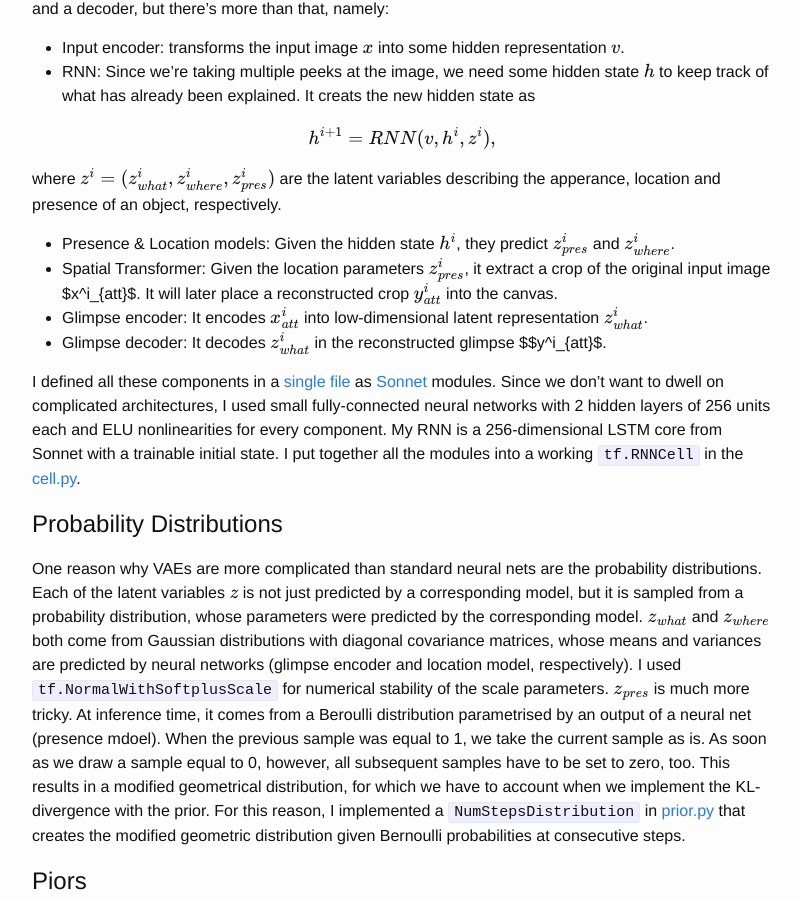
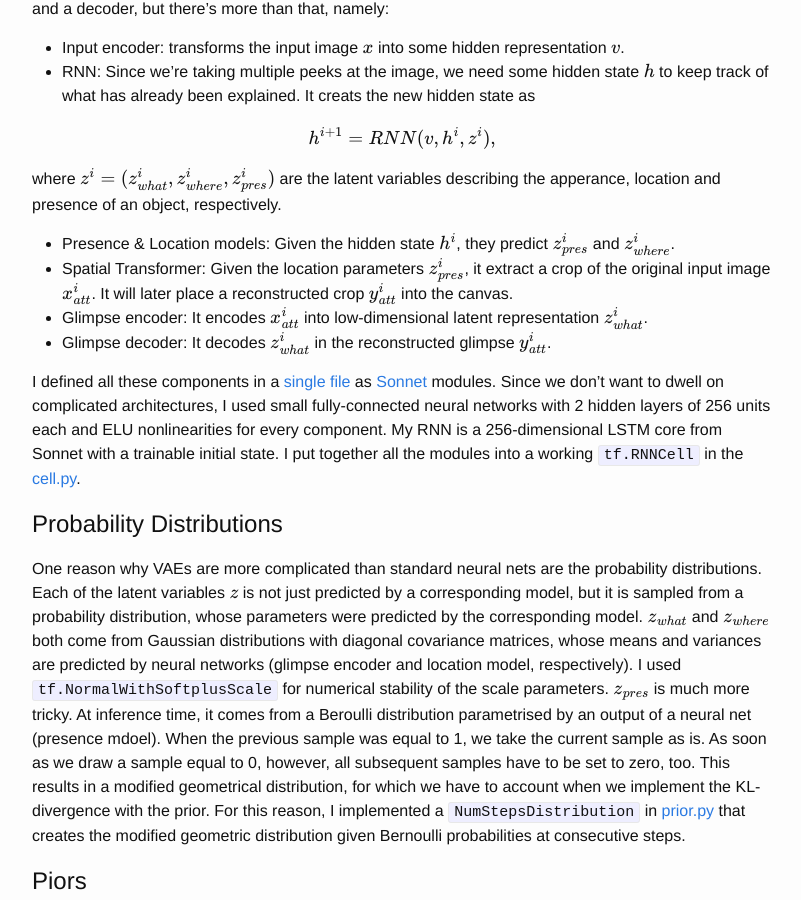
Before and after one commit to akosiorek/akosiorek.github.io, a Jekyll site: the page built from _posts/2017-09-03-implementing-air.markdown, in a window 1280 px wide and 900 px high, scrolled down 1780 px. Shown: the whole window, without its empty margins (238-1039 px from the left). Built offline with Jekyll 4.4.1, drawn with Linux system fonts in a browser that asks for light colours; formulas are drawn with MathJax 3.

Commit message:
spelling

```diff
--- a/_posts/2017-09-03-implementing-air.markdown
+++ b/_posts/2017-09-03-implementing-air.markdown
@@ -64,9 +64,9 @@ $$\begin{align}
 
 where $$z^i = (z^i_{what}, z^i_{where}, z^i_{pres})$$ are the latent variables describing the apperance, location and presence of an object, respectively.
 * Presence & Location models: Given the hidden state $$h^i$$, they predict $$z^i_{pres}$$ and $$z^i_{where}$$.
-* Spatial Transformer: Given the location parameters $$z^i_{pres}$$, it extract a crop  of the original input image $x^i_{att}$. It will later place a reconstructed crop $$y^i_{att}$$ into the canvas.
+* Spatial Transformer: Given the location parameters $$z^i_{pres}$$, it extract a crop  of the original input image $$x^i_{att}$$. It will later place a reconstructed crop $$y^i_{att}$$ into the canvas.
 * Glimpse encoder: It encodes $$x^i_{att}$$ into low-dimensional latent representation $$z^i_{what}$$.
-* Glimpse decoder: It decodes $$z^i_{what}$$ in the reconstructed glimpse $$y^i_{att}$.
+* Glimpse decoder: It decodes $$z^i_{what}$$ in the reconstructed glimpse $$y^i_{att}$$.
 
 I defined all these components in a [single file](https://github.com/akosiorek/attend_infer_repeat/blob/master/attend_infer_repeat/modules.py) as [Sonnet](https://github.com/deepmind/sonnet) modules.
 Since we don't want to dwell on complicated architectures, I used  small fully-connected neural networks with 2 hidden layers of 256 units each and ELU nonlinearities for every component.
```
